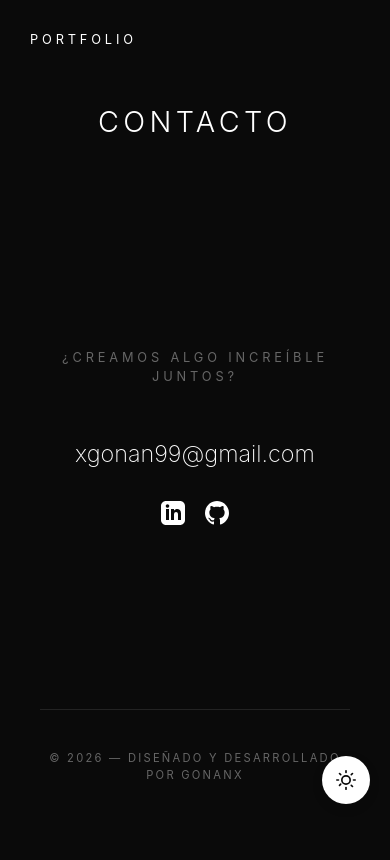
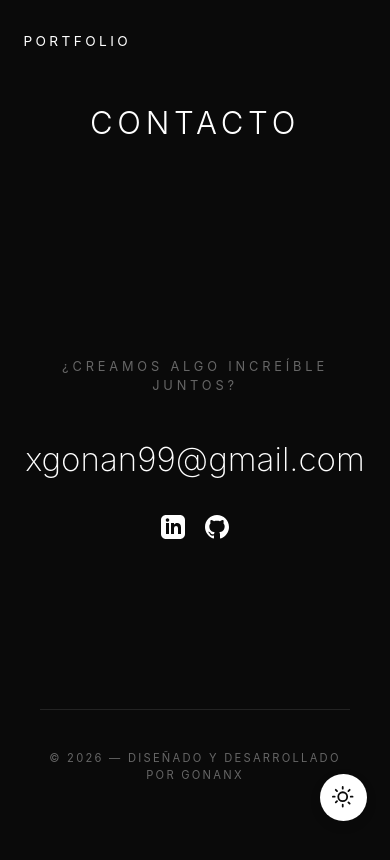
Before and after one commit to gonanx/portfolio, a React (Vite) app: page / in a window 390 px wide. Shown: the top 860 px of the page. Built offline with nearby package versions, Linux system fonts and the light colour scheme.

Commit message:
finalizado

```diff
--- a/src/App.css
+++ b/src/App.css
@@ -131,10 +131,11 @@ body {
   color: var(--text-main);
 }
 
-/* --- Trayectoria (CV) --- */
+/* --- Trayectoria (CV) - Optimización de tamaño --- */
 .cv-section {
   width: 100%;
-  max-width: 1100px;
+  max-width: 800px;
+  /* Reducción drástica del ancho solo aquí */
   margin: 0 auto;
   padding: var(--section-gap) var(--space-unit);
 }
@@ -142,7 +143,8 @@ body {
 .cv-grid {
   display: grid;
   grid-template-columns: 1fr 1fr;
-  gap: clamp(40px, 8vw, 100px);
+  gap: clamp(20px, 4vw, 40px);
+  /* Menos espacio entre Experiencia y Educación */
 }
 
 .cv-column {
@@ -151,8 +153,9 @@ body {
 }
 
 .cv-item {
-  margin-bottom: var(--space-unit);
-  padding-left: 20px;
+  margin-bottom: 20px;
+  /* Altura de los bloques reducida */
+  padding-left: 15px;
   border-left: 1px solid var(--border-color);
   transition: border-color 0.4s ease;
 }
@@ -162,35 +165,38 @@ body {
 }
 
 .column-label {
-  font-size: 0.8rem;
+  font-size: 0.7rem;
+  /* Etiqueta más pequeña */
   text-transform: uppercase;
-  letter-spacing: 0.4em;
+  letter-spacing: 0.3em;
   color: var(--text-muted);
   font-weight: 600;
-  margin-bottom: 30px;
+  margin-bottom: 20px;
   display: block;
 }
 
 .cv-date {
-  font-size: 0.7rem;
-  letter-spacing: 0.2em;
+  font-size: 0.6rem;
+  letter-spacing: 0.1em;
   color: var(--text-muted);
   display: block;
-  margin-bottom: 8px;
+  margin-bottom: 4px;
 }
 
 .cv-text {
-  font-size: clamp(1.1rem, 2.5vw, 1.25rem);
+  font-size: 1.04rem;
+  /* Tamaño fijo más contenido */
   font-weight: 500;
   color: var(--text-main);
 }
 
 .description {
-  font-size: clamp(0.85rem, 1.8vw, 0.95rem);
+  font-size: 0.8rem;
+  /* Descripción más compacta */
   font-weight: 300;
   color: var(--text-secondary);
-  line-height: 1.5;
-  margin-top: 5px;
+  line-height: 1.2;
+  margin-top: 2px;
 }
 
 /* --- Contacto --- */
@@ -255,7 +261,6 @@ body {
   bottom: clamp(20px, 5vh, 40px);
   right: clamp(20px, 5vw, 40px);
   z-index: 9999;
-  /* Asegura que esté sobre las secciones fijas */
   width: 48px;
   height: 48px;
   border-radius: 50%;
@@ -296,7 +301,6 @@ body {
   transition: transform 0.6s cubic-bezier(0.4, 0, 0.2, 1), opacity 0.3s ease;
 }
 
-/* Lógica de visibilidad de iconos según el tema */
 .icon-wrapper.dark .sun-icon {
   opacity: 1;
   transform: scale(1) rotate(0deg);
@@ -317,18 +321,65 @@ body {
   transform: scale(1) rotate(0deg);
 }
 
-/* Media Queries */
+/* Media Queries - Ajustes para Trayectoria en Móvil */
 @media (max-width: 768px) {
   .cv-grid {
     grid-template-columns: 1fr;
     gap: 40px;
+    width: 80vw;
+    /* Más estrecho en móvil para evitar que se desparrame */
+    margin: 0 auto;
   }
 
   .section-title {
+    font-size: 8vw;
+    text-align: center;
+    margin-bottom: 10vw;
+  }
+
+  .cv-item {
+    padding-left: 4vw;
+    margin-bottom: 6vw;
+    border-left: 2px solid var(--border-color);
+  }
+
+  .cv-text {
+    font-size: 5vw;
+  }
+
+  .description {
+    font-size: 3.8vw;
+    max-width: 100%;
+  }
+
+  .column-label {
+    font-size: 3.2vw;
+    margin-bottom: 5vw;
     text-align: center;
   }
 
-  .cv-item {
-    padding-left: 15px;
+  .theme-toggle-circular {
+    bottom: 6vw;
+    right: 6vw;
+    width: 12vw;
+    height: 12vw;
+  }
+
+  .sun-icon,
+  .moon-icon {
+    width: 5.5vw;
+    height: 5.5vw;
+  }
+
+  .project-item-content {
+    padding: 6vw 0;
+  }
+
+  .project-title {
+    font-size: 5vw;
+  }
+
+  .email-link {
+    font-size: 8.5vw;
   }
 }
--- a/src/App.jsx
+++ b/src/App.jsx
@@ -1,4 +1,5 @@
 import React, { useState, useEffect } from 'react';
+import { motion, useScroll, useTransform } from 'framer-motion';
 import Navbar from './components/Navbar.jsx';
 import Hero from './components/Hero.jsx';
 import Section from './components/Section.jsx';
@@ -11,6 +12,13 @@ import './App.css';
 
 function App() {
   const [theme, setTheme] = useState('dark');
+  const { scrollYProgress } = useScroll();
+
+  const decorOpacity = useTransform(
+    scrollYProgress,
+    [0.36, 0.40, 0.50, 0.56],
+    [0, 1, 1, 0]
+  );
 
   useEffect(() => {
     window.history.scrollRestoration = 'manual';
@@ -66,7 +74,7 @@ function App() {
       <Section range={[0.36, 0.42, 0.50, 0.56]} zIndex={30}>
         <div id="cv" className="cv-section">
           <h2 className="section-title">Trayectoria</h2>
-          <div className="cv-grid">
+          <motion.div className="cv-grid" style={{ opacity: decorOpacity }}>
             <div className="cv-column">
               <span className="column-label">Experiencia</span>
               <div className="cv-item">
@@ -98,7 +106,7 @@ function App() {
                 <p className="description">INTEC, Honduras</p>
               </div>
             </div>
-          </div>
+          </motion.div>
         </div>
       </Section>
 
--- a/src/components/Navbar.css
+++ b/src/components/Navbar.css
@@ -7,7 +7,8 @@
     justify-content: flex-start;
     align-items: center;
     padding: 40px 60px;
-    z-index: 9999;
+    z-index: 10001;
+    /* Asegura estar por encima de otros elementos fijos */
 }
 
 .nav-brand {
@@ -16,7 +17,8 @@
     letter-spacing: 0.3em;
     color: var(--text-main);
     cursor: pointer;
-    z-index: 10001;
+    z-index: 10002;
+    /* Siempre por encima del overlay */
     transition: opacity 0.3s ease;
     user-select: none;
 }
@@ -66,8 +68,27 @@
     transform: scale(1.05);
 }
 
+/* Media Queries - Coherencia Atómica en Móvil */
 @media (max-width: 768px) {
     .navbar {
-        padding: 30px;
+        padding: 8vw 6vw;
+        /* Padding proporcional al ancho de pantalla */
+    }
+
+    .nav-brand {
+        font-size: 3.5vw;
+        /* Texto de marca escalable */
+        letter-spacing: 0.25em;
+    }
+
+    .nav-links-container {
+        gap: 6vw;
+        /* Espaciado entre enlaces proporcional */
+    }
+
+    .nav-links-container a {
+        font-size: 10vw;
+        /* Enlaces grandes y legibles en vertical */
+        letter-spacing: 0.05em;
     }
 }
--- a/src/components/Navbar.jsx
+++ b/src/components/Navbar.jsx
@@ -48,10 +48,10 @@ const Navbar = () => {
 
     const navLinks = [
         { name: "Inicio", pos: 0.05 },
-        { name: "Proyectos", pos: 0.26 },
-        { name: "Trayectoria", pos: 0.46 },
-        { name: "Aptitudes", pos: 0.66 },
-        { name: "Sobre Mí", pos: 0.85 },
+        { name: "Proyectos", pos: 0.22 },
+        { name: "Trayectoria", pos: 0.42 },
+        { name: "Aptitudes", pos: 0.62 },
+        { name: "Sobre Mí", pos: 0.82 },
         { name: "Contacto", pos: 0.97 }
     ];
 
--- a/src/components/Section.css
+++ b/src/components/Section.css
@@ -7,18 +7,21 @@
 
 .content-wrapper {
     width: 100%;
-    max-width: 1200px;
+    max-width: 1000px;
+    /* Reducido de 1200px para mayor compacidad */
     padding: 0 clamp(20px, 5vw, 60px);
     display: flex;
     flex-direction: column;
     justify-content: center;
     align-items: center;
+    margin: 0 auto;
 }
 
 .section-title {
-    font-size: clamp(2rem, 5vw, 3.5rem);
+    font-size: clamp(1.8rem, 4vw, 2.8rem);
+    /* Reducido ligeramente */
     font-weight: 300;
-    margin-bottom: clamp(40px, 8vw, 60px);
+    margin-bottom: clamp(30px, 6vw, 50px);
     text-transform: uppercase;
     letter-spacing: 0.15em;
     text-align: left;
@@ -32,35 +35,41 @@
     flex-direction: column;
     align-items: flex-start;
     justify-content: center;
-    min-height: 80vh;
+    min-height: 70vh;
+    /* Ajustado para que no estire tanto */
 }
 
+/* --- Ajustes en Trayectoria (CV) --- */
 .cv-section {
     width: 100%;
-    max-width: 1100px;
+    max-width: 900px;
+    /* Tamaño contenido para evitar que rompa el visual */
+    margin: 0 auto;
 }
 
 .cv-grid {
     display: grid;
     grid-template-columns: 1fr 1fr;
-    gap: clamp(40px, 10vw, 100px);
-    margin-top: 40px;
+    gap: clamp(30px, 6vw, 60px);
+    /* Espaciado más controlado */
+    margin-top: 20px;
 }
 
 .column-label {
-    font-size: 0.9rem;
+    font-size: 0.8rem;
     text-transform: uppercase;
     letter-spacing: 0.4em;
     color: var(--accent-color);
-    margin-bottom: clamp(25px, 5vw, 40px);
+    margin-bottom: clamp(20px, 4vw, 30px);
     display: block;
     font-weight: 600;
 }
 
 .cv-item {
-    margin-bottom: clamp(30px, 6vw, 45px);
+    margin-bottom: clamp(20px, 4vw, 35px);
+    /* Menos aire entre items */
     position: relative;
-    padding-left: 25px;
+    padding-left: 20px;
     border-left: 1px solid var(--border-color);
     transition: all 0.4s ease;
 }
@@ -87,19 +96,21 @@
 }
 
 .cv-date {
-    font-size: 0.85rem;
+    font-size: 0.75rem;
     color: var(--text-muted);
     display: block;
-    margin-bottom: 8px;
+    margin-bottom: 5px;
     font-family: monospace;
 }
 
 .cv-text {
-    font-size: clamp(1.2rem, 2.5vw, 1.5rem);
+    font-size: clamp(1rem, 2vw, 1.2rem);
+    /* Escala más moderada */
     color: var(--text-secondary);
     font-weight: 300;
 }
 
+/* --- Contacto --- */
 .contact-wrapper-final {
     width: 100%;
     height: 100%;
@@ -115,19 +126,19 @@
     display: flex;
     flex-direction: column;
     align-items: center;
-    gap: 20px;
+    gap: 15px;
 }
 
 .contact-sub {
-    font-size: 0.8rem;
+    font-size: 0.75rem;
     text-transform: uppercase;
     letter-spacing: 0.3em;
     color: var(--text-muted);
-    margin-bottom: 20px;
+    margin-bottom: 10px;
 }
 
 .email-link {
-    font-size: clamp(1.5rem, 5vw, 3.5rem);
+    font-size: clamp(1.4rem, 4.5vw, 2.8rem);
     color: var(--text-main);
     text-decoration: none;
     font-weight: 200;
@@ -138,6 +149,7 @@
     color: var(--accent-color);
 }
 
+/* --- Elementos Fijos --- */
 .footer-container-fixed {
     position: absolute;
     bottom: clamp(20px, 5vh, 40px);
@@ -162,12 +174,6 @@
     text-transform: uppercase;
 }
 
-.theme-toggle-btn:hover {
-    background-color: var(--accent-color);
-    color: #fff;
-    border-color: var(--accent-color);
-}
-
 .fixed-section {
     position: fixed;
     top: 0;
@@ -183,15 +189,24 @@
     transition: background-color 0.4s ease;
 }
 
+/* --- Responsividad --- */
 @media (max-width: 968px) {
     .cv-grid {
         grid-template-columns: 1fr;
-        gap: 60px;
+        gap: 40px;
+    }
+
+    .cv-section {
+        max-width: 100%;
     }
 }
 
 @media (max-width: 768px) {
     .cv-text {
-        font-size: 1.2rem;
+        font-size: 1.1rem;
+    }
+
+    .section-title {
+        text-align: center;
     }
 }
```
